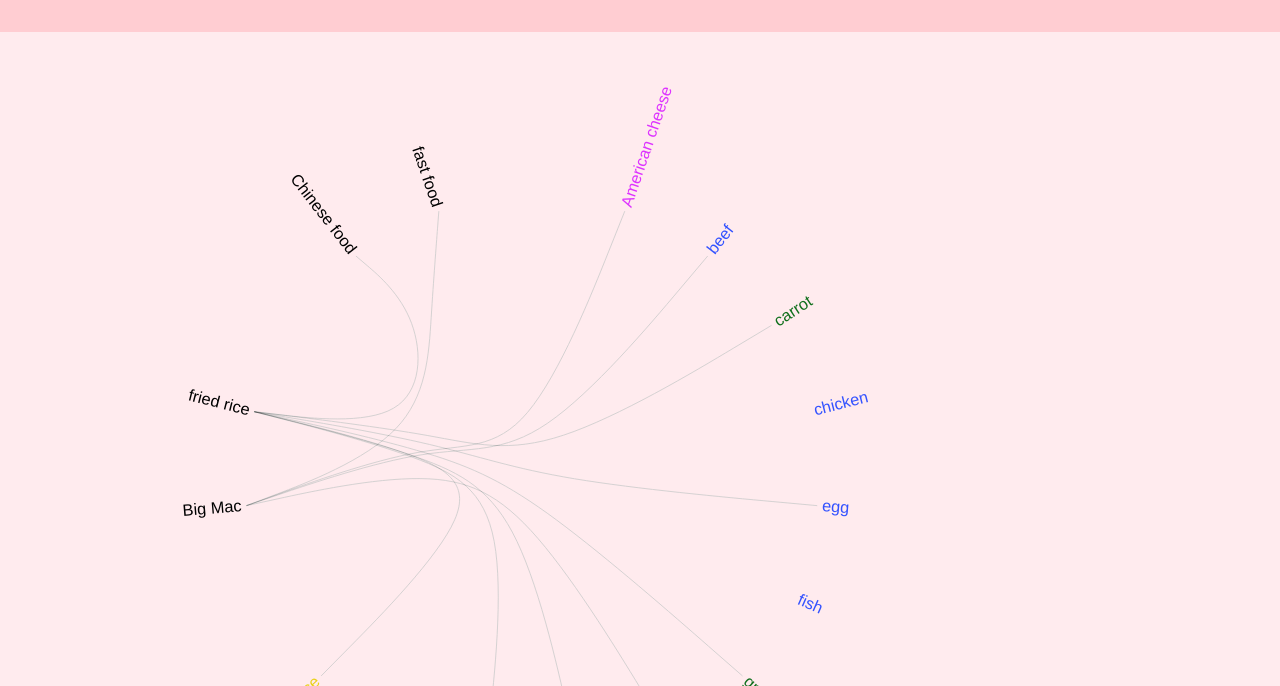
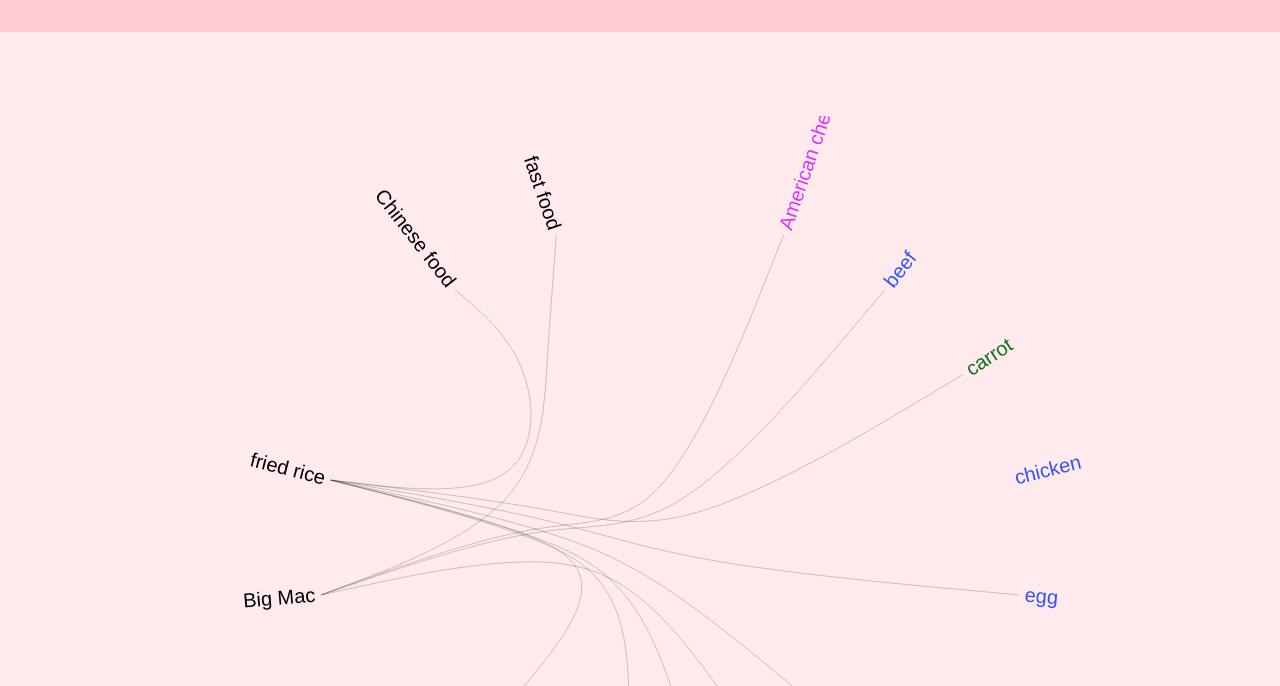
Before and after one commit to CZhang1997/Data-Visualization, a plain HTML site: page index.html in a window 1280 px wide. Shown: the part 114-800 px from the top of the page. Drawn offline with nearby package versions, Linux system fonts and the light colour scheme.

Commit message:
make changes on styles.css

```diff
--- a/main.js
+++ b/main.js
@@ -37,8 +37,8 @@ d3.json("data/data.json").then(function(da) { // this cover all code below
     const svg = d3.select("body").append("svg")
       .attr("width", width)
       .attr("height", height)
-      .attr("transform","translate("+margin.left+","+margin.top+")")
-      .attr("viewBox", [-width / 2 - 200, -width / 2 , width + 200, width]);
+      //.attr("transform","translate("+margin.left+","+margin.top+")")
+      .attr("viewBox", [-width / 2, -width / 2 , width, width]);
 
 
 
--- a/style.css
+++ b/style.css
@@ -4,16 +4,16 @@ html, body {
   height: 100%;
 }
 svg {
-
+  position: absolute;
+  top: 35%;
+  left: 25%;
+  margin-top: -50px;
+  margin-left: -100px;
 }
 circle{
 }
 
 
 .contents {
-  position: absolute;
-  top: 50%;
-  left: 50%;
-  margin-top: -50px;
-  margin-left: -100px;
+
 }
```
